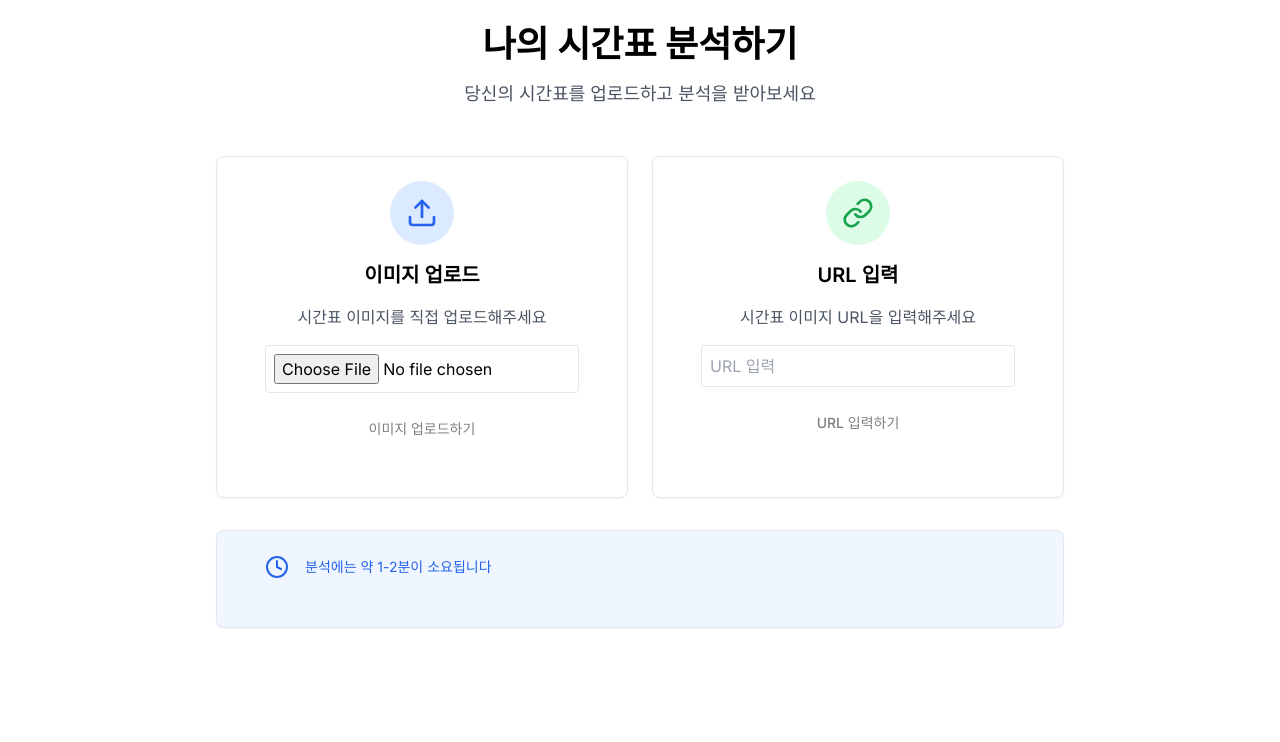
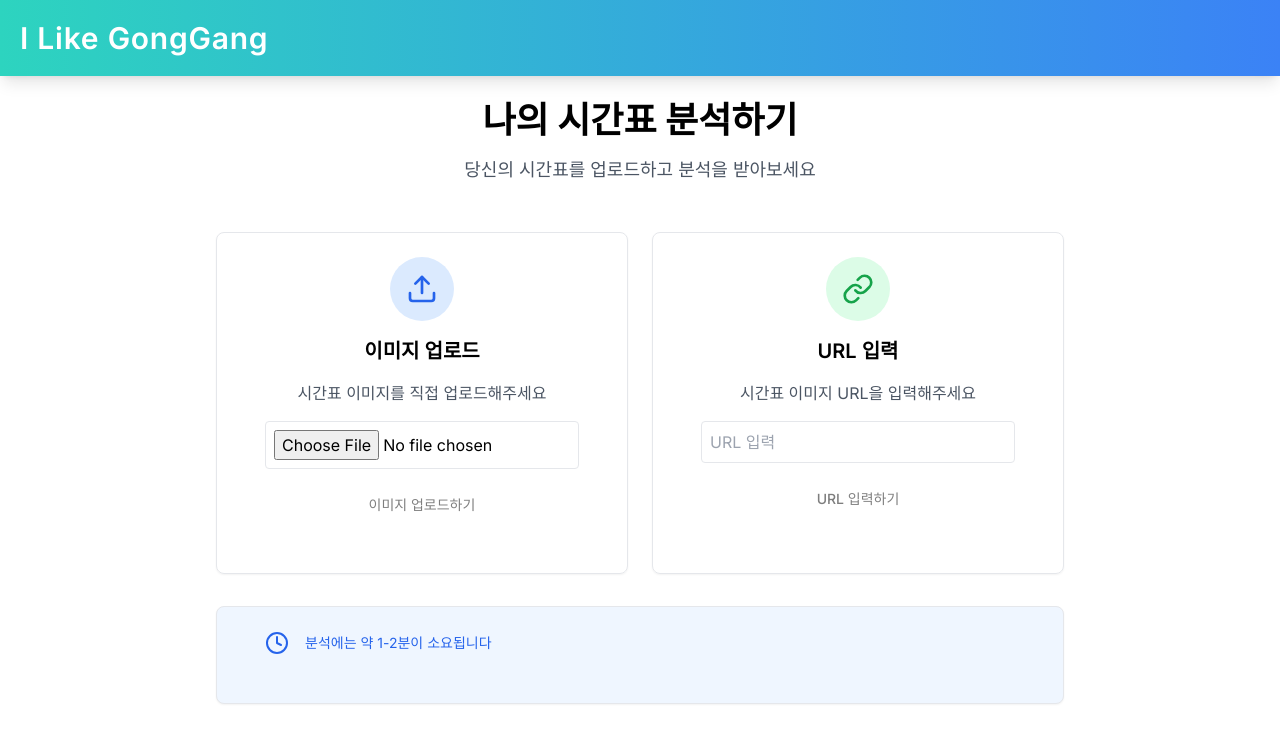
Before and after one commit to SKKUKang/my-app, a Next.js app: page / in a window 1280 px wide. Shown: the top 742 px of the page. Built offline with nearby package versions, Linux system fonts and the light colour scheme.

Commit message:
헤드바 적용

```diff
--- a/app/layout.tsx
+++ b/app/layout.tsx
@@ -1,22 +1,34 @@
-import type { Metadata } from 'next'
-import { Inter } from 'next/font/google'
-import './globals.css'
+// app/layout.tsx
+import type { Metadata } from 'next';
+import { Inter } from 'next/font/google';
+import './globals.css';
 
-const inter = Inter({ subsets: ['latin'] })
+const inter = Inter({ subsets: ['latin'] });
 
 export const metadata: Metadata = {
   title: '시간표 분석기',
-  description: '나의 시간표를 AI로 분석해보세요',
-}
+  description: '나의 시간표는 꿀강일까?',
+};
 
 export default function RootLayout({
   children,
 }: {
-  children: React.ReactNode
+  children: React.ReactNode;
 }) {
   return (
     <html lang="ko">
-      <body className={inter.className}>{children}</body>
+      <body className={inter.className}>
+        {/* 헤드바 추가 */}
+        <header className="bg-gradient-to-r from-teal-400 to-blue-500 text-white p-5 shadow-lg">
+          <div className="max-w-7xl mx-auto flex justify-between items-center">
+            <h1 className="text-3xl font-semibold tracking-wide">I Like GongGang</h1>
+            {/* 네비게이션 없이 헤드바만 디자인 */}
+          </div>
+        </header>
+
+        {/* 본문 내용 */}
+        {children}
+      </body>
     </html>
-  )
+  );
 }
```
